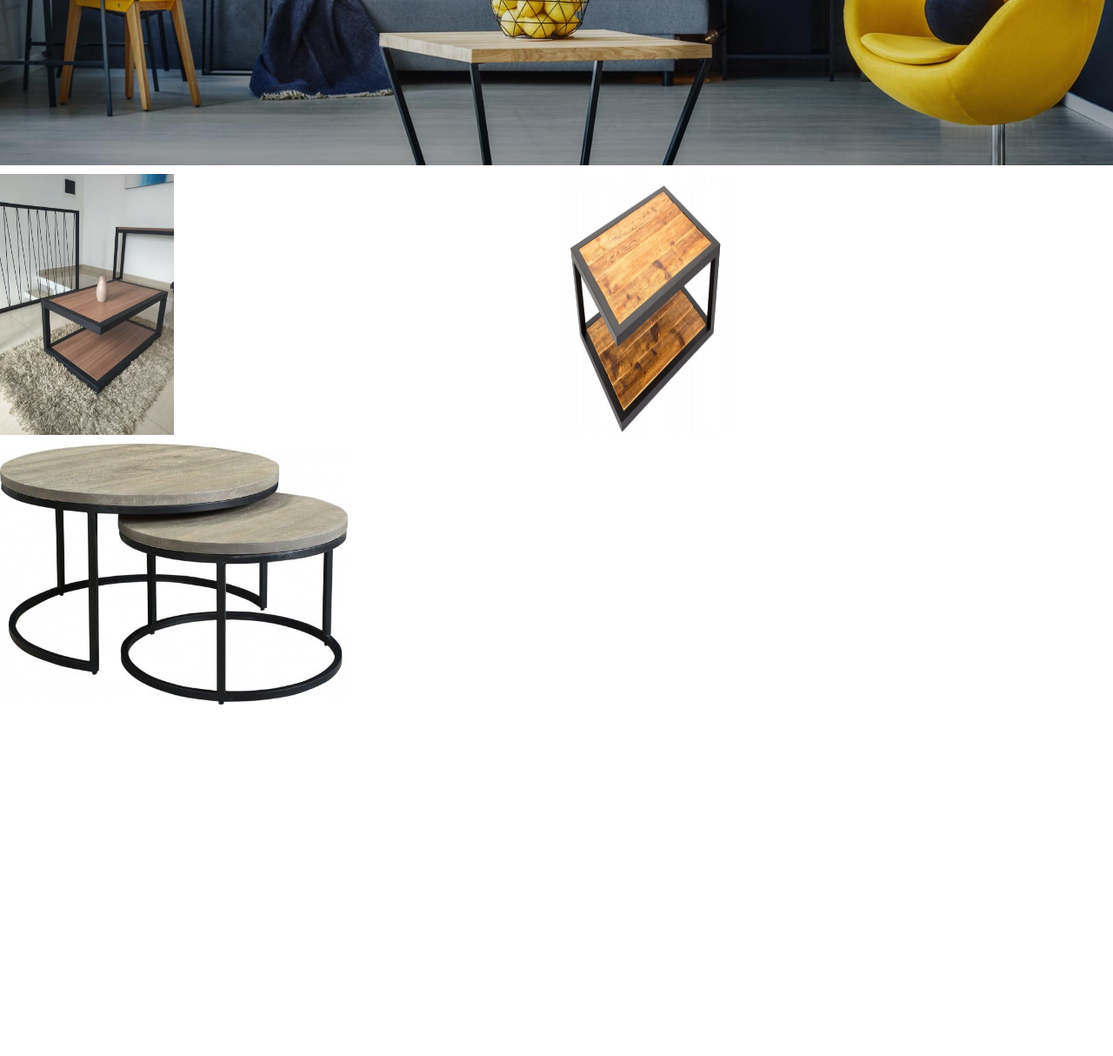
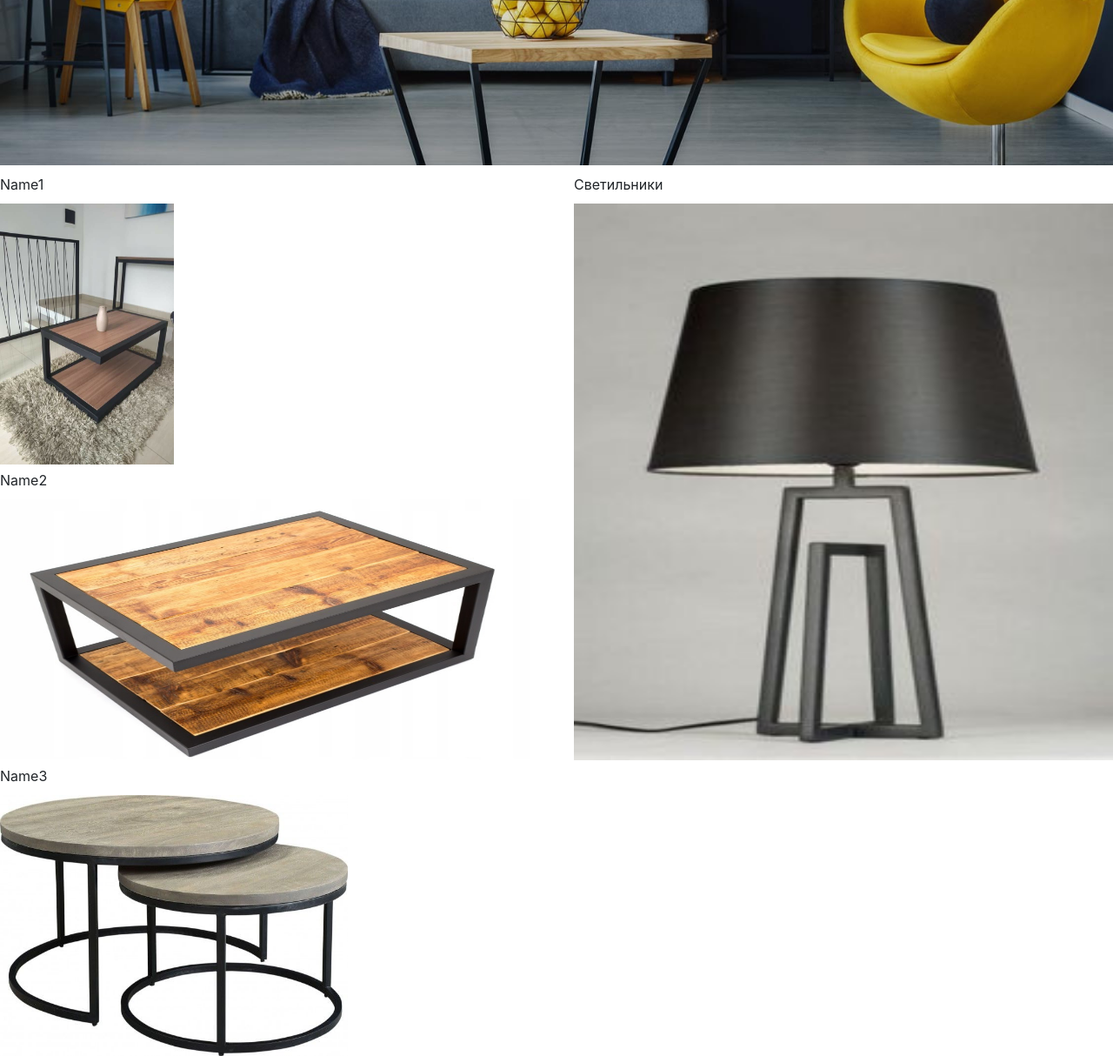
Before and after one commit to Flash-Royal/Site, a Django app: page /main/ in a window 1280 px wide. Shown: the part 530-1744 px from the top of the page at 87% size. Before the commit the page ends 1340 px from the top, so only its background shows below. Run offline with Django 3.2, Linux system fonts and the light colour scheme; data comes from the database, SQL or seed files in the repository; both versions use the stored data as it was after the commit; some libraries are stand-ins or nearby versions.

Commit message:
grid with back

```diff
--- a/secondSite/catalog/admin.py
+++ b/secondSite/catalog/admin.py
@@ -3,7 +3,7 @@ from .models import Furniture, Images
 
 @admin.register(Furniture)
 class FurnitureDisplay(admin.ModelAdmin):
-    list_display = ('name', 'idName', 'imagesFurniture')
+    list_display = ('name', 'idName', 'imageBack', 'imagesFurniture')
 
 @admin.register(Images)
 class ImagesDisplay(admin.ModelAdmin):
--- a/secondSite/catalog/models.py
+++ b/secondSite/catalog/models.py
@@ -6,7 +6,7 @@ from django.contrib.contenttypes.fields import GenericForeignKey
 class Furniture(models.Model):
     idName = models.CharField(max_length = 100, help_text = "Enter furniture url id")
     name = models.CharField(max_length = 100, help_text = "Enter furniture name")
-
+    imageBack = models.ImageField(upload_to = 'furniture')
     def __str__(self):
         return str(self.name)
 
@@ -19,7 +19,7 @@ class Furniture(models.Model):
 
 class Images(models.Model):
     nameFurniture = models.ForeignKey('Furniture', on_delete=models.CASCADE)
-    image = models.ImageField(upload_to = 'furnitures')
+    image = models.ImageField(upload_to = 'furniture')
 
     def __str__(self):
             return str(self.nameFurniture)
--- a/secondSite/secondSite/settings.py
+++ b/secondSite/secondSite/settings.py
@@ -129,4 +129,4 @@ STATICFILES_DIRS = (os.path.join(BASE_DIR, 'static'),)
 
 # Media files
 MEDIA_URL = '/furniture/'
-MEDIA_ROOT = os.path.join(BASE_DIR, 'furniture')
+MEDIA_DIRS = os.path.join(BASE_DIR, 'furniture')
--- a/secondSite/secondSite/urls.py
+++ b/secondSite/secondSite/urls.py
@@ -26,3 +26,6 @@ urlpatterns = [
     path('main/', views.Main.as_view(), name = 'main'),
     re_path('main/(?P<furniture>\w+)/$', views.FurnitureDetail.as_view(), name = 'FurnitureDetail')
 ]
+
+urlpatterns += static(settings.MEDIA_URL, document_root=settings.MEDIA_DIRS)
+urlpatterns += staticfiles_urlpatterns()
--- a/secondSite/template/main.html
+++ b/secondSite/template/main.html
@@ -47,12 +47,25 @@
     </div>
     <div class = grid-container>
       <div class = item1>
+        <div class = 'test'> Name1 </div>
         <img src = {%static '1.jpg'%} width = "200" height="300">
       </div>
+      {%for item in furn%}
+      <div class = "{{item.idName}}">
+        <div class = "test"> {{item.name}} </div>
+        {%if item.idName == "svetilnik"%}
+          <img src = '/{{item.imageBack}}' width = 100% height = 100%>
+        {%else%}
+          <img src = '/{{item.imageBack}}' width = "200" height = "300">
+        {%endif%}
+        </div>
+      {%endfor%}
       <div class = item2>
-        <img src = {%static '2.jpg'%} width = "200" height="300">
+        <div class = 'test'> Name2 </div>
+        <img src = {%static '2.jpg'%} width = 100% height="300">
       </div>
       <div class = item3>
+        <div class = 'test'> Name3 </div>
         <img src = {%static '3.jpg'%} width = "400" height="300">
       </div>
     </div>
@@ -83,17 +96,26 @@
     }
 
     .grid-container {
-      max-width: 500;
+      max-width: 200;
+      max-height: 300;
       margin: 10px auto;
       display: grid;
       grid-template-columns: repeat(2, 1fr);
-      grid-gap: 10px;
+      grid-gap: 40px;
       grid-auto-rows: 300px;
       grid-auto-flow: dense;
     }
-    .item3 {
-      grid-column: span 2;
-      grid-row: span 1;
+
+    .test {
+      margin-bottom: 10px;
     }
+
+    .svetilnik {
+      grid-column: span 1;
+      grid-row: span 2;
+    }
+
+
+
   </style>
 </html>
```
Also changed, not shown: secondSite/catalog/migrations/0002_furniture_imageback.py (added), secondSite/db.sqlite3, secondSite/furniture/0281a7aa2c1e6c030c44.jpg (added), secondSite/furniture/static/Untitled_Diagram_8.png (added).
